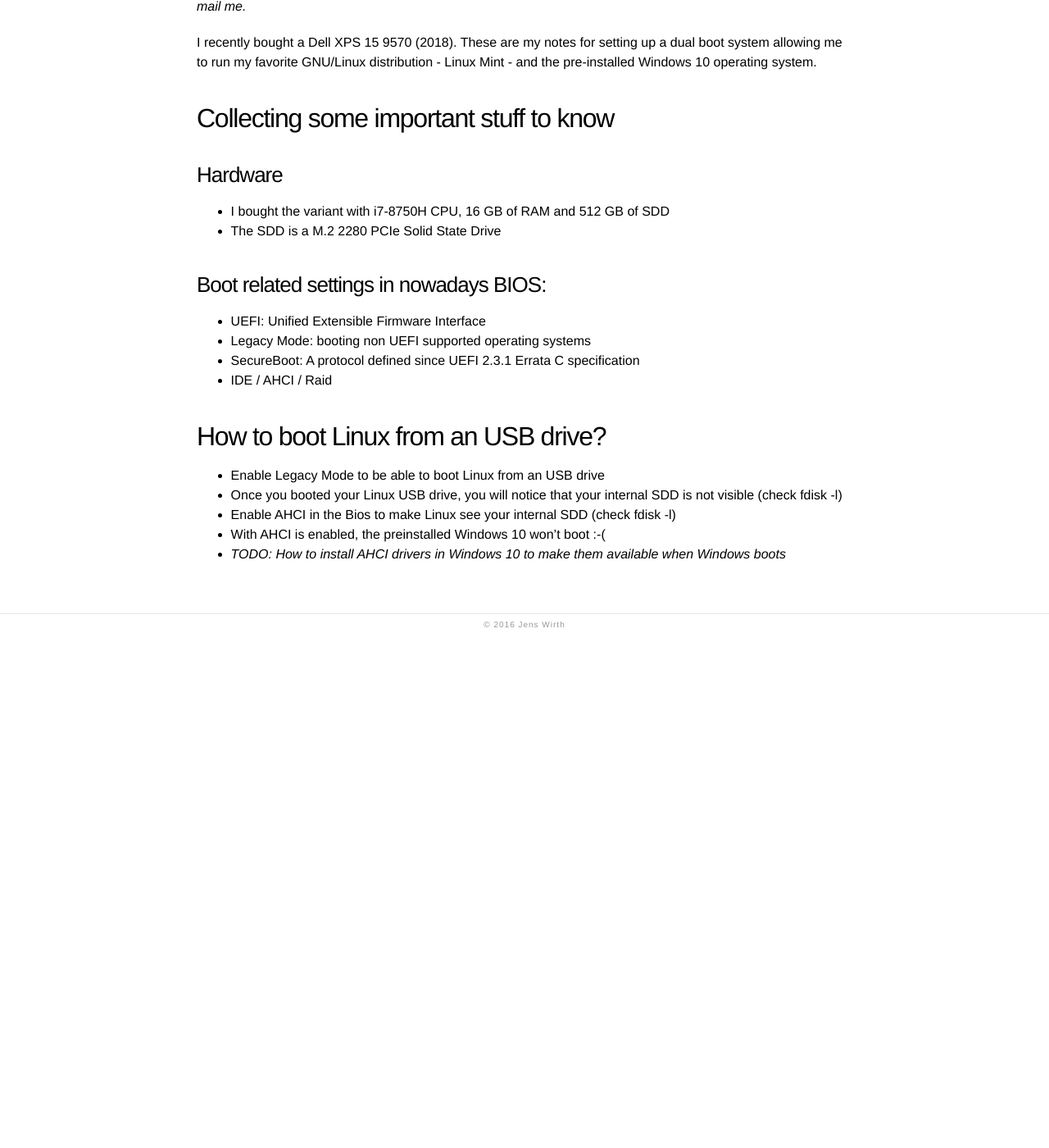
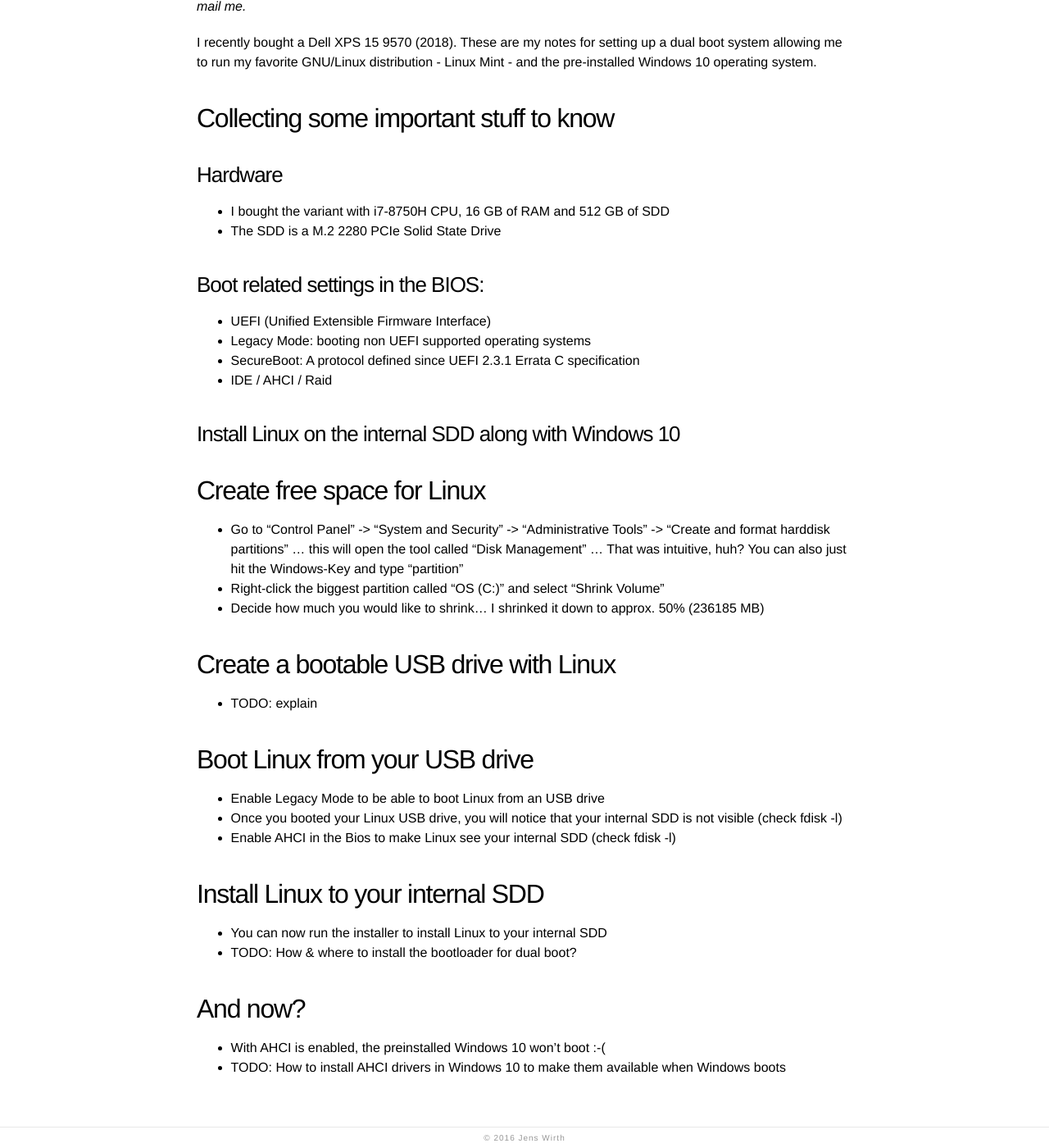
Before and after one commit to jewirth/jewirth.github.io, a Jekyll site: the page built from _posts/2018-07-25-Linux-on-Dell-XPS-15-9570-(2018).markdown, in a window 1280 px wide and 1400 px high, scrolled down 224 px. Shown: the whole window at 82% size. Built offline with Jekyll 4.4.1, drawn with Linux system fonts in a browser that asks for light colours; before the commit the page ends 998 px from its top, so only the background shows below that.

Commit message:
Update 2018-07-25-Linux-on-Dell-XPS-15-9570-(2018).markdown

```diff
--- a/_posts/2018-07-25-Linux-on-Dell-XPS-15-9570-(2018).markdown
+++ b/_posts/2018-07-25-Linux-on-Dell-XPS-15-9570-(2018).markdown
@@ -13,16 +13,32 @@
 - I bought the variant with i7-8750H CPU, 16 GB of RAM and 512 GB of SDD
 - The SDD is a M.2 2280 PCIe Solid State Drive
 
-## Boot related settings in nowadays BIOS:
-- UEFI: Unified Extensible Firmware Interface
+## Boot related settings in the BIOS:
+- UEFI (Unified Extensible Firmware Interface)
 - Legacy Mode: booting non UEFI supported operating systems
 - SecureBoot: A protocol defined since UEFI 2.3.1 Errata C specification
 - IDE / AHCI / Raid
 
 
-# How to boot Linux from an USB drive?
+## Install Linux on the internal SDD along with Windows 10
+
+# Create free space for Linux
+- Go to "Control Panel" -> "System and Security" -> "Administrative Tools" -> "Create and format harddisk partitions" ... this will open the tool called "Disk Management" ... That was intuitive, huh? You can also just hit the Windows-Key and type "partition"
+- Right-click the biggest partition called "OS (C:)" and select "Shrink Volume"
+- Decide how much you would like to shrink... I shrinked it down to approx. 50% (236185 MB)
+
+# Create a bootable USB drive with Linux
+- TODO: explain
+
+# Boot Linux from your USB drive
 - Enable Legacy Mode to be able to boot Linux from an USB drive
 - Once you booted your Linux USB drive, you will notice that your internal SDD is not visible (check fdisk -l)
 - Enable AHCI in the Bios to make Linux see your internal SDD (check fdisk -l)
+
+# Install Linux to your internal SDD
+- You can now run the installer to install Linux to your internal SDD
+- TODO: How & where to install the bootloader for dual boot?
+
+# And now?
 - With AHCI is enabled, the preinstalled Windows 10 won't boot :-(
-- *TODO: How to install AHCI drivers in Windows 10 to make them available when Windows boots*
+- TODO: How to install AHCI drivers in Windows 10 to make them available when Windows boots
```
